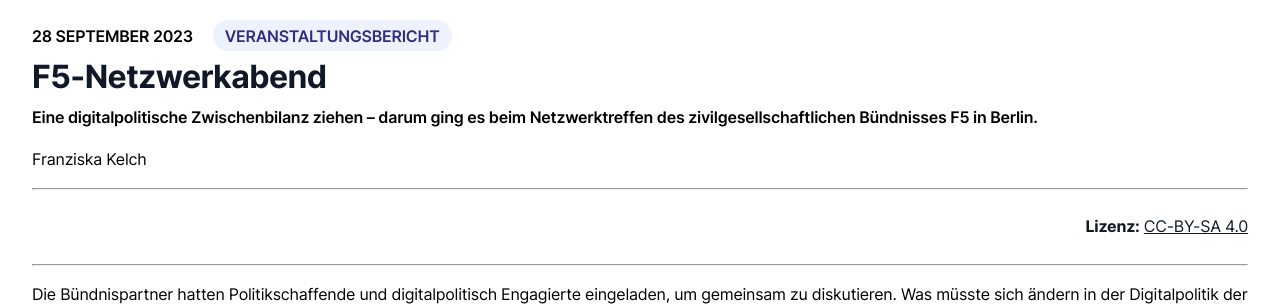
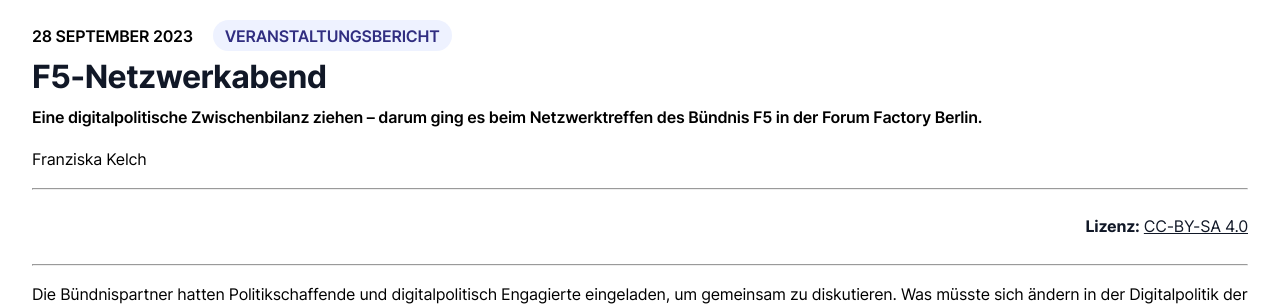
Before and after one commit to okfde/buendnis-f5, a Jekyll site: the page built from _publikationen/2023-09-28-Netzwerkabend.md, in a window 1280 px wide and 900 px high. Shown: the part 178-484 px from the top of the window. Built offline with Jekyll 4.4.1, drawn with Linux system fonts in a browser that asks for light colours.

Commit message:
Update 2023-09-28-Netzwerkabend.md

```diff
--- a/_publikationen/2023-09-28-Netzwerkabend.md
+++ b/_publikationen/2023-09-28-Netzwerkabend.md
@@ -2,7 +2,7 @@
 published: true
 layout: publikation
 title: F5-Netzwerkabend
-subtitle: Eine digitalpolitische Zwischenbilanz ziehen – darum ging es beim Netzwerktreffen des zivilgesellschaftlichen Bündnisses F5 in Berlin.
+subtitle: Eine digitalpolitische Zwischenbilanz ziehen – darum ging es beim Netzwerktreffen des Bündnis F5 in der Forum Factory Berlin.
 link: https://blog.wikimedia.de/2023/09/29/wir-machen-jetzt-das-zivilgesellschaftseinbindungsumsetzungsgesetz/
 date: 2023-09-28
 categories: Veranstaltungsbericht
```
